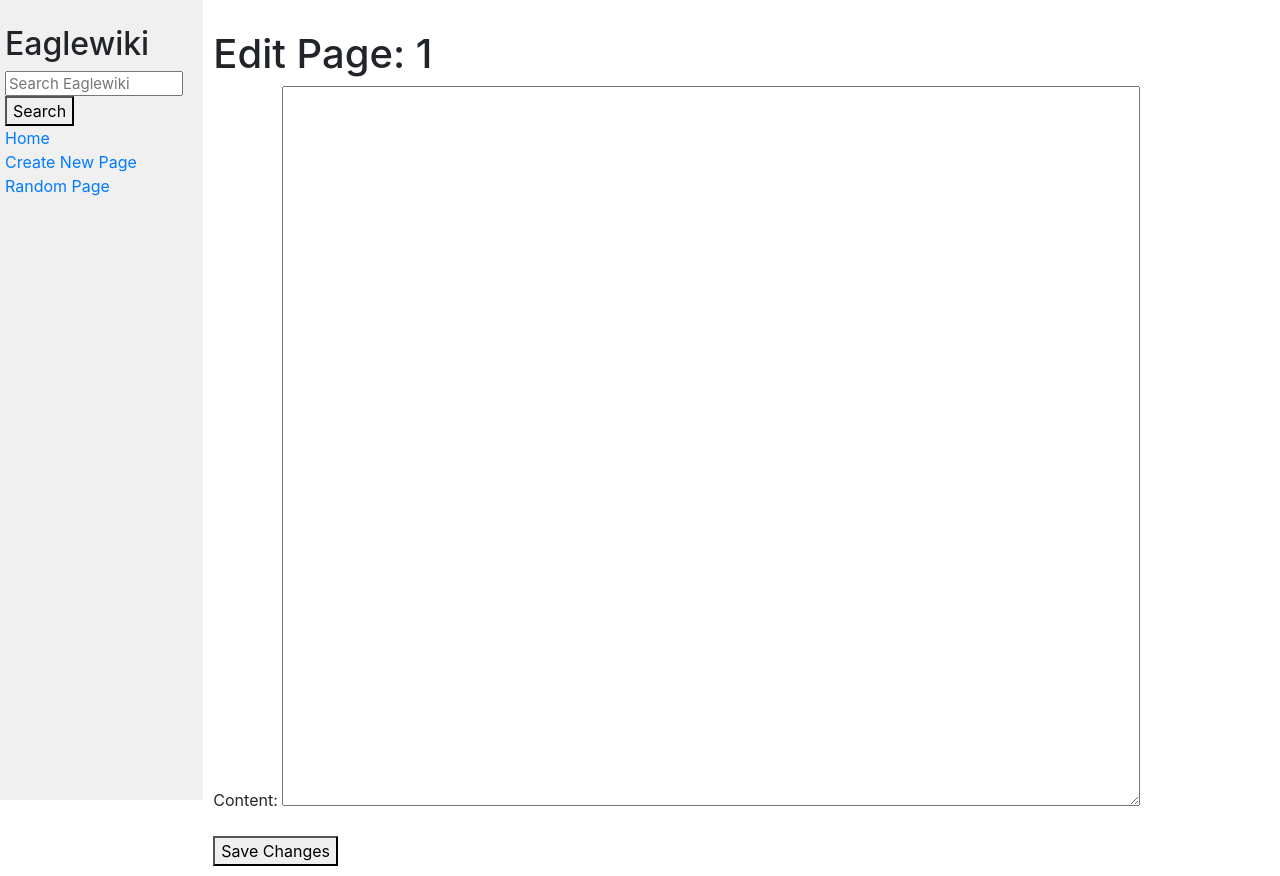
After one commit to SomkeneA/eaglewiki, a Django app: page /wiki/1/edit/ in a window 1280 px wide. The commit adds this page. Run offline with Django 3.2, Linux system fonts and the light colour scheme; some libraries are stand-ins or nearby versions.

Commit message:
fix entries and edits

```diff
--- a/wiki/encyclopedia/forms.py
+++ b/wiki/encyclopedia/forms.py
@@ -3,3 +3,5 @@ from django import forms
 class EntryForm(forms.Form):
     title = forms.CharField(label="Title", max_length=100)
     content = forms.CharField(label="Content", widget=forms.Textarea)
+class EditEntryForm(forms.Form):
+    content = forms.CharField(label="Content", widget=forms.Textarea)
--- /dev/null
+++ b/wiki/encyclopedia/templates/edit_page.html
@@ -0,0 +1,14 @@
+{% extends "encyclopedia/layout.html" %}
+
+{% block title %}
+   Edit Page: {{ title }}
+{% endblock %}
+
+{% block body %}
+    <h1>Edit Page: {{ title }}</h1>
+    <form method="post">
+        {% csrf_token %}
+        {{ form.as_p }}
+        <button type="submit">Save Changes</button>
+    </form>
+{% endblock %}
--- a/wiki/encyclopedia/templates/encyclopedia/layout.html
+++ b/wiki/encyclopedia/templates/encyclopedia/layout.html
@@ -13,7 +13,7 @@
             <div class="sidebar col-lg-2 col-md-3">
                 <h2>Eaglewiki</h2>
                 <form action="{% url 'search' %}" method="get">
-                    <input class="search" type="text" name="q" placeholder="Search Eagles Encyclopedia">
+                    <input class="search" type="text" name="q" placeholder="Search Eaglewiki">
                     <button type="submit">Search</button>
                 </form>
                 <div>
--- a/wiki/encyclopedia/templates/entry.html
+++ b/wiki/encyclopedia/templates/entry.html
@@ -9,6 +9,7 @@
 {% block body %}
     <h1>{{ title }}</h1>
     <div>
-        {{ content | safe }}
+        {{ entry_content | safe }}
     </div>
+    <a href="{% url 'edit_page' title=title %}">Edit Page</a> <!-- Add this line -->
 {% endblock %}
--- a/wiki/encyclopedia/urls.py
+++ b/wiki/encyclopedia/urls.py
@@ -7,5 +7,6 @@ urlpatterns = [
     path("wiki/<str:title>", views.entry_page, name="entry_page"),
     path("search/", views.search, name="search"),
     path("create-new-page/", views.create_new_page, name="create_new_page"),
-    path("random/", views.random_page, name="random_page")
+    path("random/", views.random_page, name="random_page"),
+    path("wiki/<str:title>/edit/", views.edit_page, name="edit_page")
 ]
--- a/wiki/encyclopedia/util.py
+++ b/wiki/encyclopedia/util.py
@@ -30,8 +30,16 @@ def get_entry(title):
     Retrieves an encyclopedia entry by its title. If no such
     entry exists, the function returns None.
     """
+
     try:
-        f = default_storage.open(f"entries/{title}.md")
-        return f.read().decode("utf-8")
+        with default_storage.open(f"entries/{title}.md", 'rb') as f:
+            content = f.read()
+            # Try decoding the content using UTF-8
+            try:
+                decoded_content = content.decode("utf-8")
+                return decoded_content
+            except UnicodeDecodeError:
+                # If decoding fails, try a different encoding or handle the error as needed
+                return None
     except FileNotFoundError:
         return None
--- a/wiki/encyclopedia/views.py
+++ b/wiki/encyclopedia/views.py
@@ -1,9 +1,11 @@
 from django.shortcuts import render, redirect
 from django.http import Http404
 from .util import get_entry, list_entries, save_entry
-from .forms import EntryForm
+from .forms import EntryForm, EditEntryForm
 import random
+from django.contrib import messages
 from . import util
+import markdown2
 
 def index(request):
     return render(request, "encyclopedia/index.html", {
@@ -15,29 +17,12 @@ def entry_page(request, title):
     entry_content = get_entry(title)
 
     # Check if the entry exists
+
     if entry_content is None:
-        # Raise a 404 Not Found exception if the entry does not exist
-        raise Http404("Entry does not exist")
-
+        return render(request, "not_found.html", {"title": title})
+    html_content = markdown2.markdown(entry_content)
+    return render(request, "entry.html", {"title": title, "entry_content": html_content})
     # Render the entry page template with the entry content
-    return render(request, "entry.html", {
-        "title": title,
-        "content": entry_content
-    })
-def entry_page(request, title):
-    # Retrieve the contents of the entry with the provided title
-    entry_content = get_entry(title)
-
-    # Check if the entry exists
-    if entry_content is None:
-        # Raise a 404 Not Found exception if the entry does not exist
-        raise Http404("Entry does not exist")
-
-    # Render the entry page template with the entry content
-    return render(request, "entry.html", {
-        "title": title,
-        "content": entry_content
-    })
 
 def search(request):
     query = request.GET.get('q')
@@ -60,7 +45,11 @@ def create_new_page(request):
         if form.is_valid():
             title = form.cleaned_data["title"]
             content = form.cleaned_data["content"]
-            save_entry(title, content)  # Save the new entry
+            existing_entries = list_entries()
+            if title.lower() in [entry.lower() for entry in existing_entries]:
+                messages.error(request, f"An entry with the title '{title}' already exists.")
+            else:
+                save_entry(title, content)  # Save the new entry
             return redirect("entry_page", title=title)  # Redirect to the newly created entry page
     else:
         form = EntryForm()
@@ -71,3 +60,15 @@ def random_page(request):
     entries = list_entries()
     random_entry = random.choice(entries)
     return redirect('entry_page', title=random_entry)
+
+def edit_page(request, title):
+    content = get_entry(title)
+    if request.method == "POST":
+        form = EditEntryForm(request.POST)
+        if form.is_valid():
+            new_content = form.cleaned_data["content"]
+            save_entry(title, new_content)
+            return redirect('entry_page', title=title)
+    else:
+        form = EditEntryForm(initial={"content": content})
+    return render(request, "edit_page.html", {"form": form, "title": title})
```
Also changed, not shown: wiki/entries/Alex Otti.md (added, +5 -0 lines), wiki/entries/Joseph C Anochie.md (+4 -0 lines), wiki/entries/Peter Obi.md (added, +1 -0 lines), wiki/entries/Aruma Oteh.md (added).
